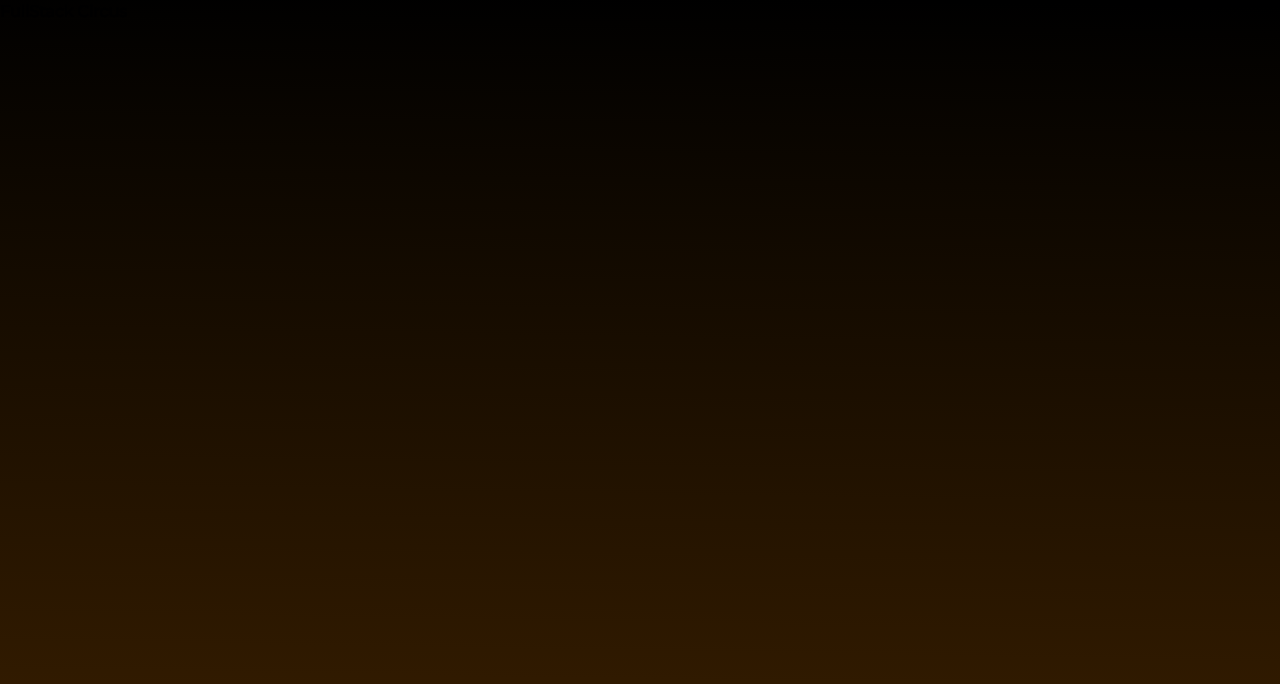
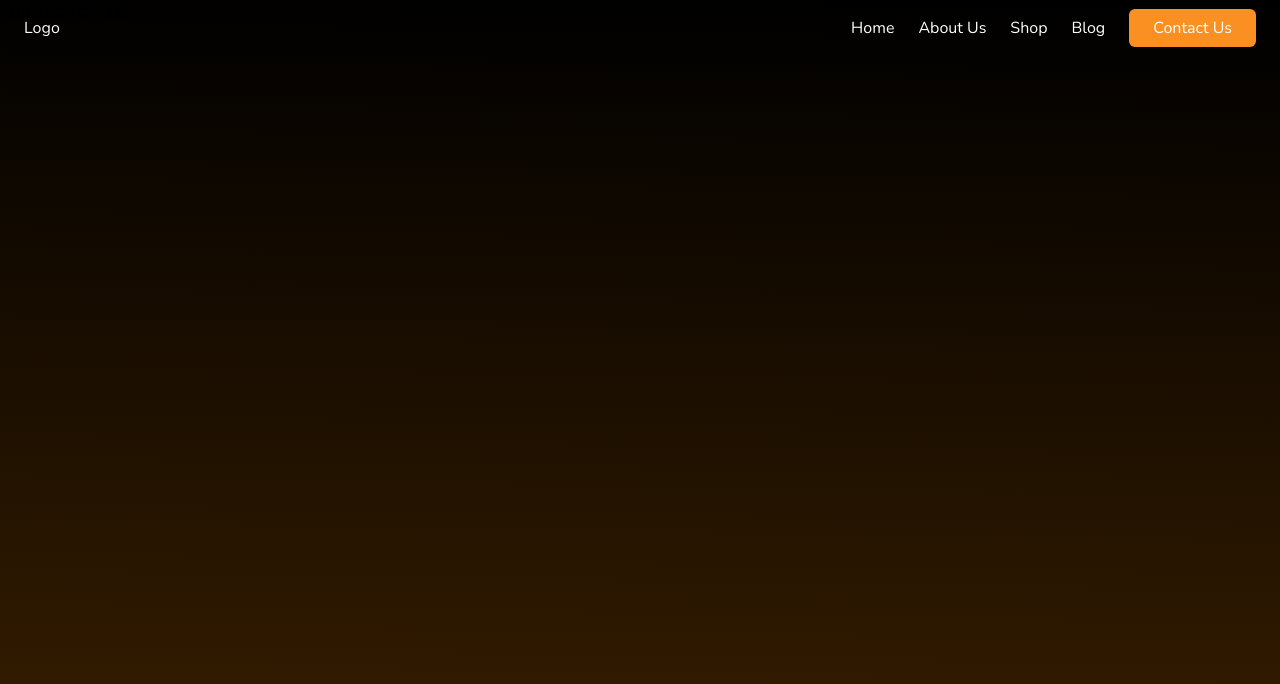
Before and after one commit to rhodinemma/fullstack-circus, a Next.js app: page / in a window 1280 px wide. Shown: the top 684 px of the page. Built offline with nearby package versions, Linux system fonts and the light colour scheme.

Commit message:
feat: add header component

```diff
--- /dev/null
+++ b/src/components/Header/Header.tsx
@@ -0,0 +1,46 @@
+import Link from "next/link";
+import { headerClassNames } from "./headerClassNames"
+
+const Header = () => {
+    const { container, header, logo, logoContainer, li, link, nav, ul, contactUs } = headerClassNames;
+
+    return <header className={header}>
+        <div className={container}>
+            <Link className={logoContainer} href="/">
+                <h3>Logo</h3>
+            </Link>
+
+            <nav className={nav}>
+                <ul className={ul}>
+                    <li className={li}>
+                        <Link className={link} href="/">
+                            Home
+                        </Link>
+                    </li>
+                    <li className={li}>
+                        <Link className={link} href="/about">
+                            About Us
+                        </Link>
+                    </li>
+                    <li className={li}>
+                        <Link className={link} href="/shop">
+                            Shop
+                        </Link>
+                    </li>
+                    <li className={li}>
+                        <Link className={link} href="/">
+                            Blog
+                        </Link>
+                    </li>
+                    <li className={li}>
+                        <Link className={contactUs} href="/contact">
+                            Contact Us
+                        </Link>
+                    </li>
+                </ul>
+            </nav>
+        </div>
+    </header>
+}
+
+export default Header
--- /dev/null
+++ b/src/components/Header/headerClassNames.tsx
@@ -0,0 +1,11 @@
+export const headerClassNames = {
+    header: "fixed w-full top-0 left-0 z-20 text-white",
+    container: "container mx-auto py-4 px-6 flex items-center justify-between",
+    logoContainer: "flex items-center",
+    logo: "font-bold text-xl hover:text-primary-light",
+    nav: "",
+    ul: "flex space-x-6",
+    li: "",
+    link: "hover:text-primary-light",
+    contactUs: "px-6 py-2 rounded-md bg-primary hover:bg-primary-dark",
+};
--- a/src/components/Layout/Layout.tsx
+++ b/src/components/Layout/Layout.tsx
@@ -1,4 +1,5 @@
 import { FC, ReactNode } from "react"
+import Header from "../Header/Header";
 
 interface LayoutProps {
     children: ReactNode
@@ -7,6 +8,7 @@ interface LayoutProps {
 const Layout: FC<LayoutProps> = (props) => {
     const { children } = props;
     return <>
+        <Header />
         <main className="bg-primary-gradient min-h-screen">
             {children}
         </main>
```
